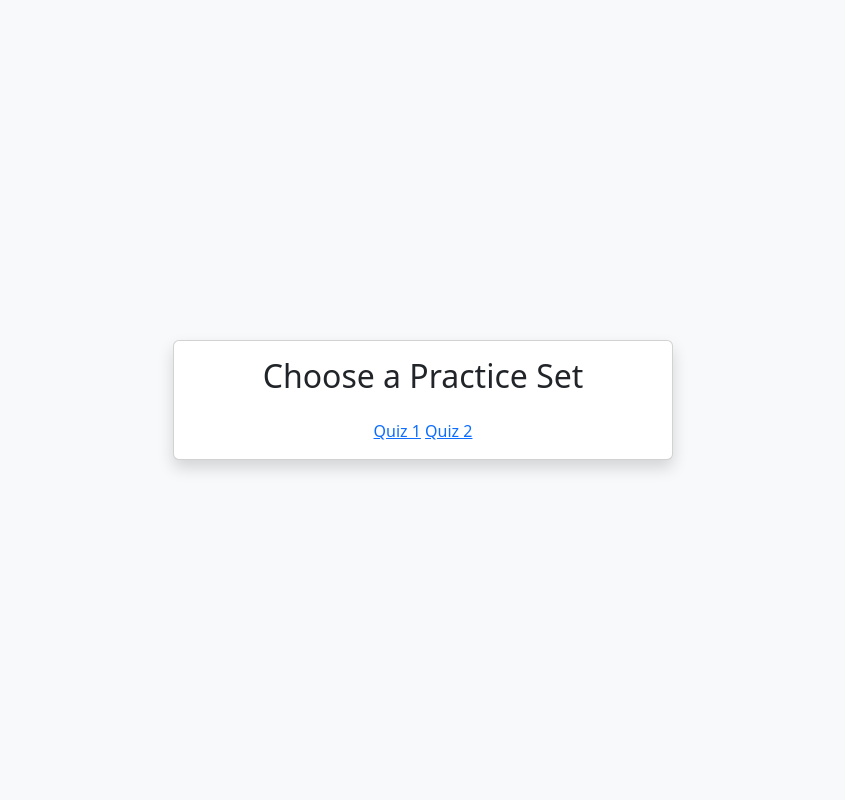
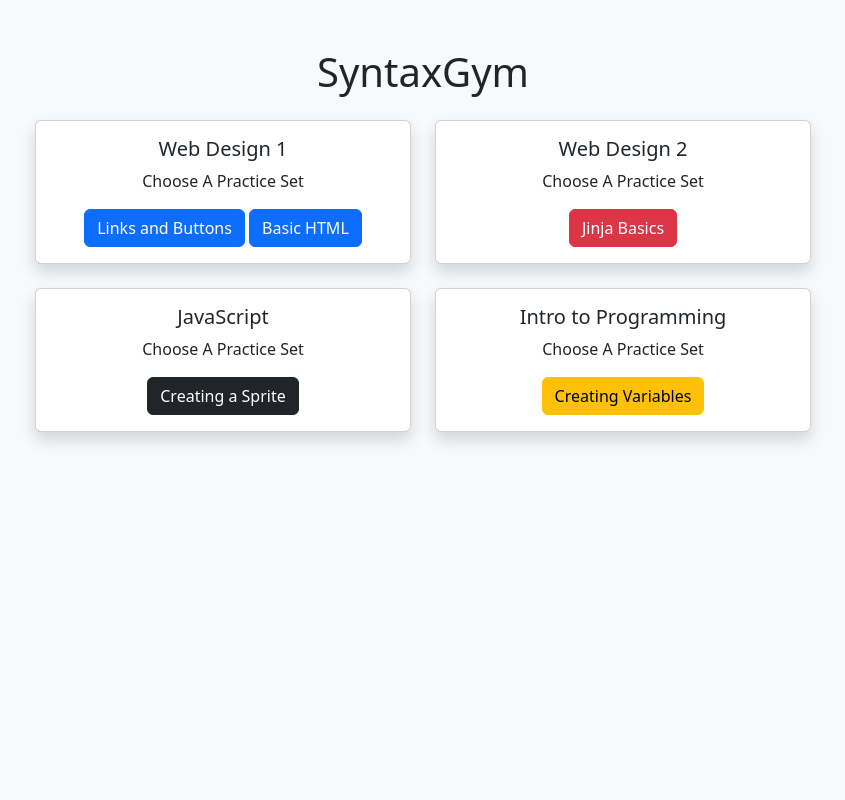
Before and after one commit to sfranz2422/FranzQuiz, a Flask app: page / in a window 1280 px wide. Shown: the whole page, without its empty margins (217-1062 px from the left). Run offline with Flask 3, Linux system fonts and the light colour scheme.

Commit message:
end of day thursday

```diff
--- a/main.py
+++ b/main.py
@@ -15,12 +15,18 @@ import datetime
 import html
 from io import BytesIO
 from reportlab.pdfgen import canvas
+from reportlab.pdfbase import pdfmetrics
+from reportlab.pdfbase import pdfmetrics
+from reportlab.pdfbase.ttfonts import TTFont
 
-from questions import quiz1, quiz2
+from questions import quiz1, quiz2, links_and_buttons, basic_html
+
+
 app = Flask(__name__)
 # app.secret_key = os.environ['FLASK_SECRET_KEY']
 app.secret_key = "kasdjhfalsdkfhjadfls"
 user_data = []
+pdfmetrics.registerFont(TTFont('Vera','Vera.ttf'))
 
 # List of questions with answers
 questions = [
@@ -58,7 +64,7 @@ def sign_in(key, title):
 @app.route("/quiz/<key>/<title>",methods=["GET", "POST"])
 def quiz(key, title):
 
-
+    userA =""
     # Initialize session variables
     if "current_index" not in session:
         session["current_index"] = 0
@@ -76,6 +82,16 @@ def quiz(key, title):
         title = "Quiz 2"
         question_data = questions[session["current_index"]]
         session["total_questions"] = len(questions)
+    if key == "links_and_buttons":
+        questions = links_and_buttons
+        title = "Links and Buttons"
+        question_data = questions[session["current_index"]]
+        session["total_questions"] = len(questions)
+    if key == "basic_html":
+        questions = basic_html
+        title = "Basic HTML"
+        question_data = questions[session["current_index"]]
+        session["total_questions"] = len(questions)
 
 
     if request.method == "POST":
@@ -90,14 +106,15 @@ def quiz(key, title):
             else:
                 return redirect(url_for("quiz", key=key, title=title))
 
-
-        user_answer = request.form.get("answer", "").strip()
+        userA = request.form.get("answer", "")
+        user_answer = request.form.get("answer", "").strip().replace(" ", "").replace("\n", "").replace('\r\n', '').replace('\r', '')
         user_answer = user_answer.replace(" ", "")
-        user_answer = user_answer.replace("\n", "")
-        if user_answer.lower() == question_data["answer"].lower():
+        user_answer = user_answer.replace("\n", "").replace('\r\n', '').replace('\r', '')
+        answerKey = question_data["answer"].strip().replace(" ", "").replace("\n", "").replace('\r\n', '').replace('\r', '').lower()
+        if user_answer.lower() == answerKey:
             session["current_index"] += 1  # Move to next question
             session["number_correct"] += 1
-            flash("Correct! Moving to the next question.", "success")
+            flash("Correct!", "success")
 
 
             if session["current_index"] >= len(questions):
@@ -112,7 +129,14 @@ def quiz(key, title):
         else:
             flash("Incorrect! Try again.", "danger")
 
-    return render_template("quiz.html", question=question_data["question"],image=question_data["image"], key=key, title=title)
+    if question_data["image"].startswith("http"):
+        webimage = question_data["image"]
+        image = ""
+    else:
+        image = question_data["image"]
+        webimage = ""
+
+    return render_template("quiz.html", question=question_data["question"],image=image,webimage=webimage, key=key, title=title, userA = userA)
 
 
 
@@ -128,12 +152,17 @@ def finish(grade):
         # Retrieve user input from the form
         name = request.form.get('name', "")
         grade = request.form.get('grade', "")
+        # using now() to get current time
+        current_time = datetime.datetime.now()
 
+        # Printing value of now.
+        # print("Time:", current_time)
         # Validate and store the user input
         if name and grade:
             user_data.append({
                 'name': name,
                 'grade': grade,
+                'time' : current_time,
             })
 
             pdf_file = generate_pdf_file()
@@ -171,12 +200,15 @@ def generate_pdf_file():
     p = canvas.Canvas(buffer)
 
     # Create a PDF document
+    p.setFont('Vera', 32)
     p.drawString(100, 750, session["title"])
 
     y = 700
     for data in user_data:
         p.drawString(100, y, f"Name: {data['name']}")
-        p.drawString(100, y - 20, f"Grade: {data['grade']}")
+        p.drawString(100, y - 40, f"Grade: {data['grade']}")
+        p.setFont('Vera', 16)
+        p.drawString(100, y - 80, f"Time: {data['time']}")
         y -= 60
 
     p.showPage()
--- a/templates/finish.html
+++ b/templates/finish.html
@@ -32,7 +32,7 @@
 
 
                     <h2 class="card-title mb-4"> Current Grade: {{ grade }}</h2>
-                     <p id="question" class="lead">{{ session["name"]  }} Do you want to submit?</p>
+                     <p id="question" class="lead">{{ session["name"]  }}, do you want to generate a pdf?</p>
 <form id="quiz-form" method="POST" action="{{ url_for('finish', grade=grade) }}">
 <input type="hidden" name="grade" value = "{{ grade }}">
     <input type="hidden" name="name" value = "{{ session['name'] }}">
--- a/templates/index.html
+++ b/templates/index.html
@@ -9,20 +9,21 @@
     <link href="https://cdn.jsdelivr.net/npm/bootstrap@5.3.0/dist/css/bootstrap.min.css" rel="stylesheet">
     <style>
         body {
-            display: flex;
-            justify-content: center;
-            align-items: center;
-            height: 100vh;
-            background-color: #f8f9fa;
+            background-color: #f8f9fa; /* Light gray background */
         }
-        .quiz-container {
-            max-width: 500px;
-            width: 100%;
+        .container {
+            max-width: 800px; /* Keeps content centered */
+        }
+        .card {
+            transition: transform 0.2s ease-in-out;
+        }
+        .card:hover {
+            transform: scale(1.05); /* Slight zoom effect on hover */
         }
     </style>
 </head>
 <body>
-      <div class="container d-flex justify-content-center align-items-center">
+      <!-- <div class="container d-flex justify-content-center align-items-center">
         <div class="quiz-container">
             <div class="card shadow">
                 <div class="card-body text-center">
@@ -33,7 +34,7 @@
 
 
 
-<a href="{{ url_for('sign_in', key='quiz1', title='Quiz 1')}}">Quiz 1</a>
+<!-- <a href="{{ url_for('sign_in', key='quiz1', title='Quiz 1')}}">Quiz 1</a>
   <a href="{{ url_for('sign_in', key='quiz2', title='Quiz 2')}}">Quiz 2</a>
 
 
@@ -44,6 +45,66 @@
         </div>
     </div>
 
+ <!-- -->
+
+
+    <div class="container text-center mt-5">
+        <h1 class="mb-4">SyntaxGym</h1>
+
+        <div class="row row-cols-1 row-cols-md-2 g-4">
+            <!-- Link 1 -->
+            <div class="col">
+                <div class="card shadow">
+                    <div class="card-body">
+                        <h5 class="card-title">Web Design 1</h5>
+                        <p class="card-text">Choose A Practice Set</p>
+                        <a href="{{ url_for('sign_in', key='links_and_buttons', title='Links and Buttons')}}" class="btn btn-primary" >Links and Buttons</a>
+
+
+                         <a href="{{ url_for('sign_in', key='basic_html', title='Basic HTML')}}" class="btn btn-primary" >Basic HTML</a>
+                    </div>
+                </div>
+            </div>
+
+            <!-- Link 2 -->
+            <div class="col">
+                <div class="card shadow">
+                    <div class="card-body">
+                        <h5 class="card-title">Web Design 2</h5>
+                        <p class="card-text">Choose A Practice Set</p>
+                        <a href="#" class="btn btn-danger" >Jinja Basics</a>
+                    </div>
+                </div>
+            </div>
+
+            <!-- Link 3 -->
+            <div class="col">
+                <div class="card shadow">
+                    <div class="card-body">
+                        <h5 class="card-title">JavaScript</h5>
+                        <p class="card-text">Choose A Practice Set</p>
+                        <a href="#" class="btn btn-dark">Creating a Sprite</a>
+                    </div>
+                </div>
+            </div>
+
+            <!-- Link 4 -->
+            <div class="col">
+                <div class="card shadow">
+                    <div class="card-body">
+                        <h5 class="card-title">Intro to Programming</h5>
+                        <p class="card-text">Choose A Practice Set</p>
+                        <a href="#" class="btn btn-warning">Creating Variables</a>
+                    </div>
+                </div>
+            </div>
+
+        </div>
+    </div>
+
+
+
+
     <!-- Bootstrap JS (optional for advanced components) -->
     <script src="https://cdn.jsdelivr.net/npm/bootstrap@5.3.0/dist/js/bootstrap.bundle.min.js"></script>
 </body>
--- a/templates/sign_in.html
+++ b/templates/sign_in.html
@@ -22,6 +22,9 @@
         }
         img{
             max-width:300px;
+        }
+        input{
+            margin:10px;
         }
     </style>
 </head>
```
Also changed, not shown: questions.py (+108 -0 lines), templates/quiz.html (+43 -10 lines), Vera.ttf (added), static/links_buttons_8.png (added), static/links_buttons_9.png (added).
